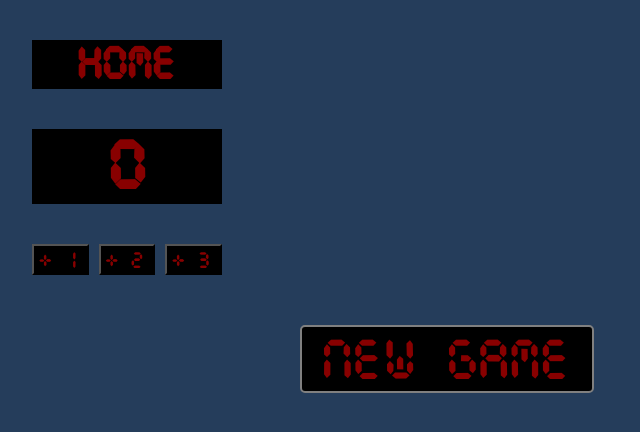
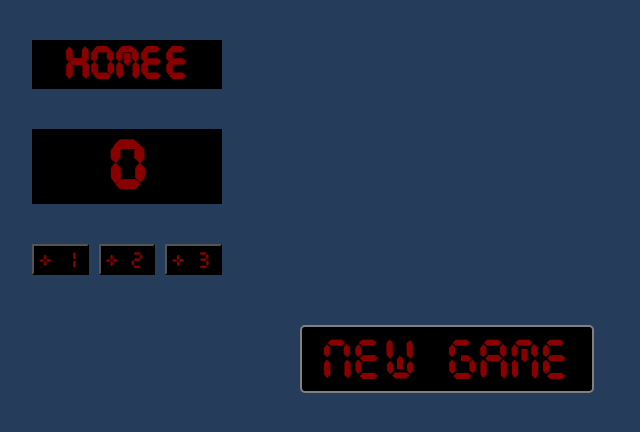
Before and after one commit to GhOssTYyy/Score-board, a plain HTML site: page index.html in a window 1280 px wide. Shown: the full height of the page, 193-833 px from the left. Drawn offline with Linux system fonts and the light colour scheme.

Commit message:
Update h3 Home

```diff
--- a/index.html
+++ b/index.html
@@ -14,7 +14,7 @@
     <div class="container">
 
         <div>
-            <h3>Home</h3>
+            <h3>Homee</h3>
             <h1 id="home-points">0</h1>
             <button class="add-points" onclick="home_score_add1()">+ 1</button>
             <button class="add-points" onclick="home_score_add2()">+ 2</button>
```
